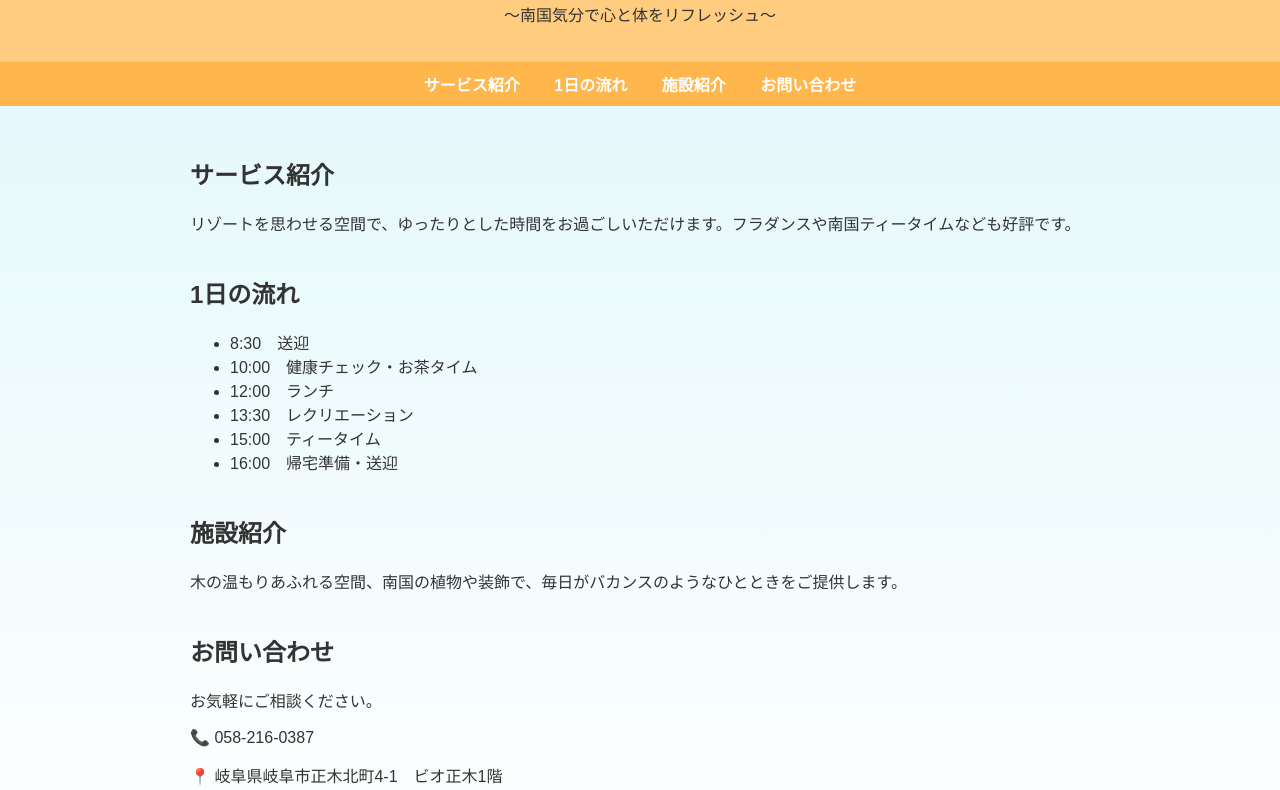
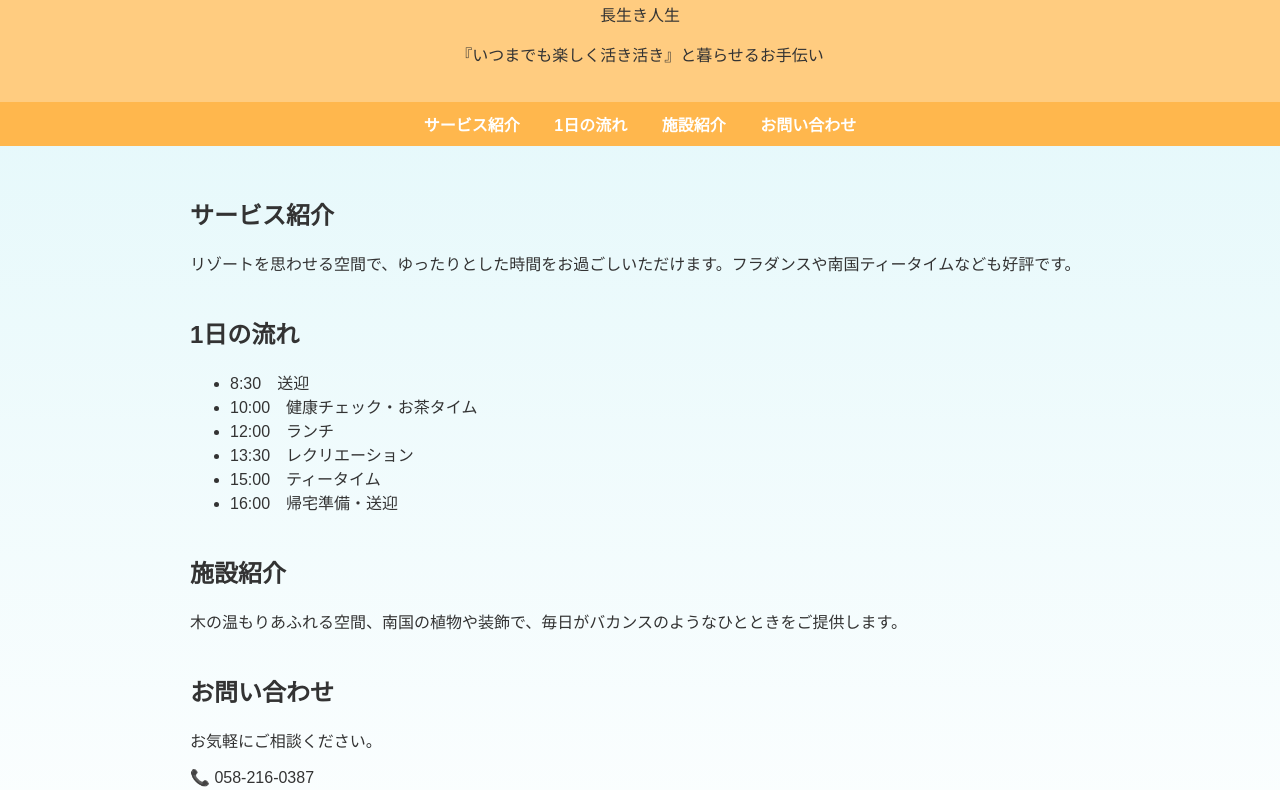
Before and after one commit to grit-aloha/Grit-aloha, a plain HTML site: page index.html in a window 1280 px wide. Shown: the part 80-870 px from the top of the page. Drawn offline with Linux system fonts and the light colour scheme.

Commit message:
Update index.html

```diff
--- a/index.html
+++ b/index.html
@@ -52,7 +52,8 @@
 <body>
   <header>
     <h1>🌺 デイサービスリゾートアロハ正木 🌴</h1>
-    <p>～南国気分で心と体をリフレッシュ～</p>
+    <p>長生き人生</p>
+    <p>『いつまでも楽しく活き活き』と暮らせるお手伝い</p>
   </header>
   <nav>
     <a href="#service">サービス紹介</a>
```
